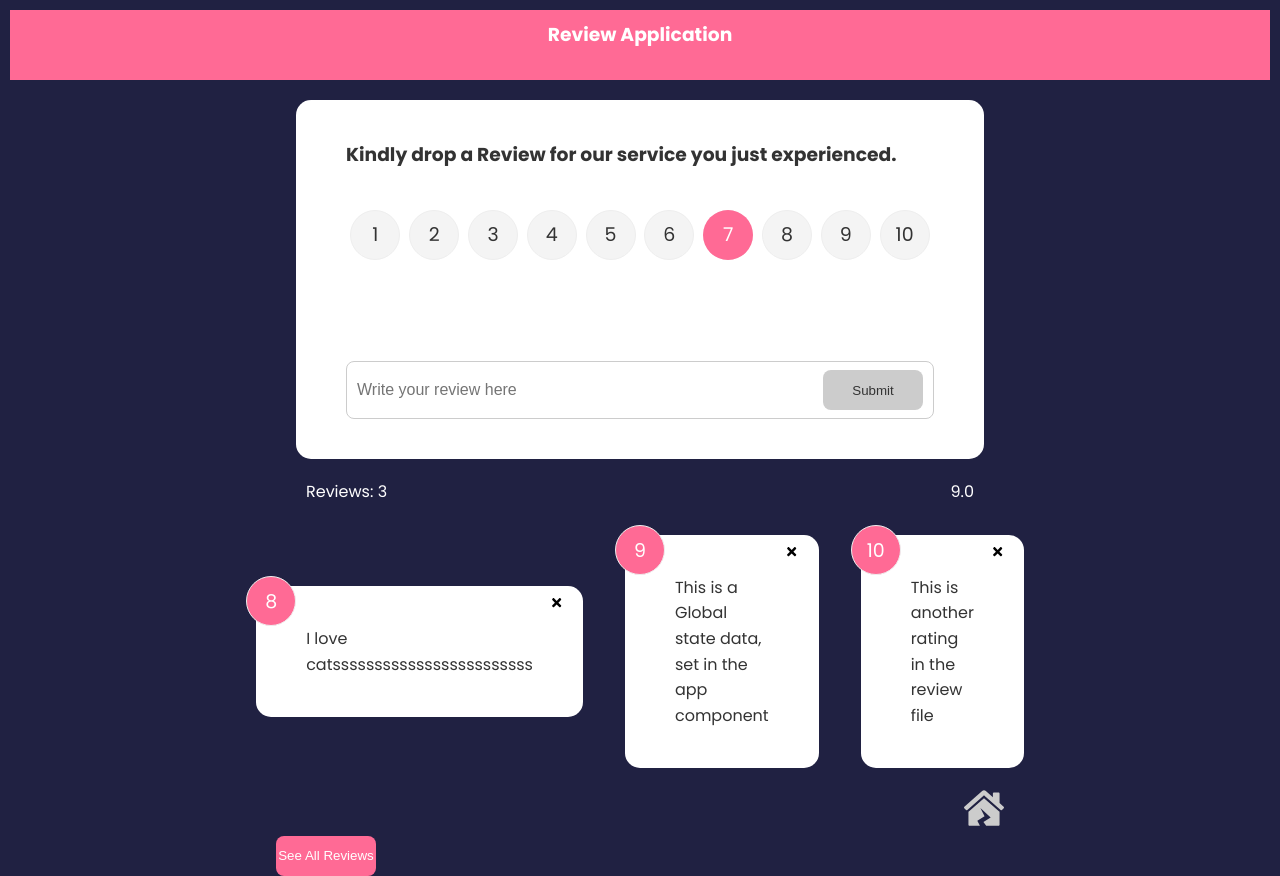
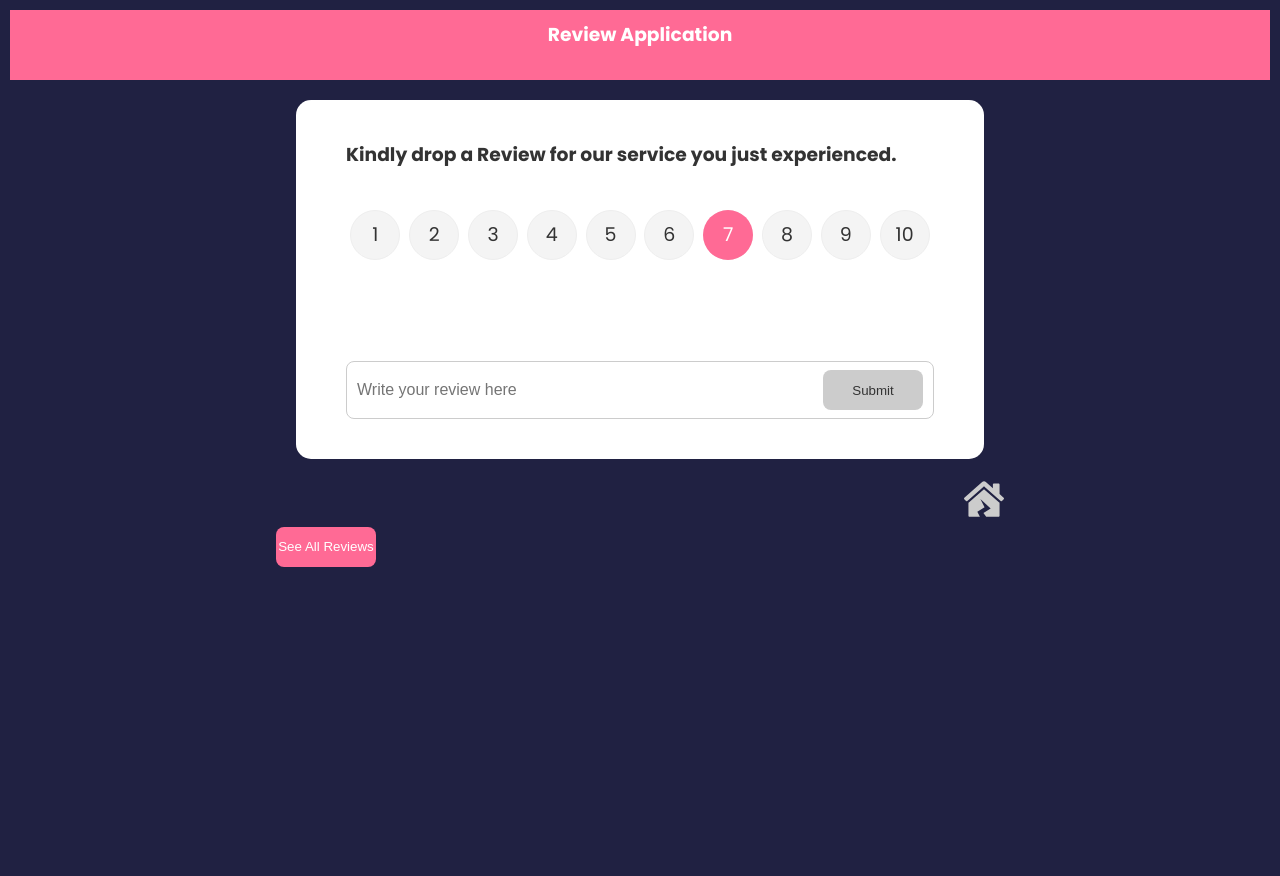
Before and after one commit to Chingkeziah/Feedback-Application, a React (Vite) app: page /review in a window 1280 px wide. After the commit the page ends 800 px from the top, so only its background shows below. Built offline with nearby package versions, Linux system fonts and the light colour scheme.

Commit message:
fix the all reviews component to display new and old reviews

```diff
--- a/src/App.jsx
+++ b/src/App.jsx
@@ -4,10 +4,13 @@ import Home from "./Components/Pages/Home";
 import Review from "./Components/Pages/Review";
 import About from "./Components/Pages/About";
 import AllReviews from "./Components/Pages/AllReviews";
+import reviewData from "./Data/reviewData";
+import { useState } from "react";
 
 function App() {
+ const [review, setReview]= useState(reviewData)
 
-  return (
+   return (
     <>
 
       <Header text="Review Application" />
@@ -17,8 +20,8 @@ function App() {
             {/* "/" tells the browser which page to render once a site is opened */}
               <Route path="/" element={<Home />} />
               <Route path="/about" element={<About />} />
-              <Route path="/review" element={<Review />} />
-              <Route path="/all-reviews" element={<AllReviews />} />
+              <Route path="/review" element={<Review setReview={setReview} review={review}  />} />
+              <Route path="/all-reviews" element={<AllReviews review={review}  setReview={setReview} />} />
           </Routes>
         </Router>
 
--- a/src/Components/Pages/AllReviews.jsx
+++ b/src/Components/Pages/AllReviews.jsx
@@ -5,15 +5,16 @@ import data from "../../Data/reviewData"
 import List from "../List";
 import ReviewStats from "../ReviewStats";
 import ReviewForm from "../ReviewForm";
+
 import { v4 as uuid} from 'uuid'
 
 
 
 
-function AllReviews() {
+function AllReviews({review, setReview}) {
 
 
-  const [review, setReview] = useState(data)
+
   // function to delete review
 const deleteReview =  (id) => {
   if(window.confirm('Are you sure, you want to delete this review?')){
@@ -32,6 +33,7 @@ const deleteReview =  (id) => {
             <div className="cards">
                 <ReviewStats reviews={review} />
                 <List reviews={review} deleteReview={deleteReview} />
+
             </div>
         <div className="container">
           <div className="about-link">
--- a/src/Components/Pages/Review.jsx
+++ b/src/Components/Pages/Review.jsx
@@ -1,17 +1,22 @@
 import { useState } from "react"
 import { Link } from "react-router-dom"
-import data from "../../Data/reviewData"
-import List from "../List";
-import ReviewStats from "../ReviewStats";
 import ReviewForm from "../ReviewForm";
 import { v4 as uuid} from 'uuid'
 import { FaHouseDamage } from "react-icons/fa";
 import Button from "../layout/Button";
 import { useNavigate } from "react-router-dom"
+import Reviewitem from "../Reviewitem";
+import { FaTimes } from "react-icons/fa"
 
-function Review() {
+function Review({ setReview, review}) {
   const navigate = useNavigate()
-    const [review, setReview] = useState(data)
+  const [currentReview, setCurrentReview] = useState(
+    {
+    id: '',
+    text:'',
+    rating:''
+  }
+)
    // function to delete review
   const deleteReview =  (id) => {
     if(window.confirm('Are you sure, you want to delete this review?')){
@@ -24,13 +29,18 @@ function Review() {
   const AddReview = (newReview) => {
     newReview.id=uuid()
     setReview([newReview])
+    setCurrentReview(newReview)
+    console.log(newReview)
   }
+
   return (
     <>
-        <ReviewForm handleAdd={AddReview} />
+        <ReviewForm review={review} setReview={setReview}  handleAdd={AddReview}/>
           <div className="container">
-            <ReviewStats reviews={review} />
-            <List reviews={review} deleteReview={deleteReview} />
+            {/* <ReviewStats reviews={review} /> */}
+            {/* <List reviews={currentReview} deleteReview={deleteReview} /> */}
+           {currentReview.text &&  <Reviewitem review={currentReview} deleteReview={deleteReview} />}
+
           </div>
       <div className="container">
         <div className="about-link">
--- a/src/Components/ReviewForm.jsx
+++ b/src/Components/ReviewForm.jsx
@@ -9,9 +9,10 @@ const spanStyle = {
   fontStyle: 'italic'
 }
 
-function ReviewForm({handleAdd}) {
+function ReviewForm({handleAdd, review, setReview}) {
   // sate for input text
-    const [text, setText] = useState('')
+  const [text,setText] = useState('')
+
 
     // state for btn (disabled)
       const [btnDisabled, setBtnDisabled] = useState(true)
@@ -19,8 +20,10 @@ function ReviewForm({handleAdd}) {
     // state for validation (character)
       const [msg, setMsg] = useState('')
 
-    //state to handle ratings from users
-    const [rating, setRating] = useState(8)
+    //state to handle rating from users
+    const [rating, setRating] = useState(0)
+
+
 
 //  function to update the text state (in the input field)
 // and also validate the text characters to be above 20 before button will be enables
@@ -48,6 +51,7 @@ function ReviewForm({handleAdd}) {
         }
         handleAdd(newReview)
         setText('')
+        setReview([...review, newReview])
       }
     }
 
--- a/src/Components/ReviewStats.jsx
+++ b/src/Components/ReviewStats.jsx
@@ -2,8 +2,8 @@
 
 function ReviewStats({reviews}) {
     // sum of the total rating and divided by the total length of the array
-    let average = reviews.reduce((acc, cur) => {
-        return acc + cur.rating}, 0)/reviews.length
+    let average = reviews?.reduce((acc, cur) => {
+        return acc + cur.rating}, 0)/reviews?.length
 
         // this converts the average output to 1 decimal point
    average = average.toFixed(1)
@@ -11,7 +11,7 @@ function ReviewStats({reviews}) {
     <>
       <div className="box">
         <div className="review-stats">
-          <p>Reviews: {reviews.length}</p>
+          <p>Reviews: {reviews?.length}</p>
 
           <p>{isNaN(average) ? 0 : average}</p>
         </div>
```
